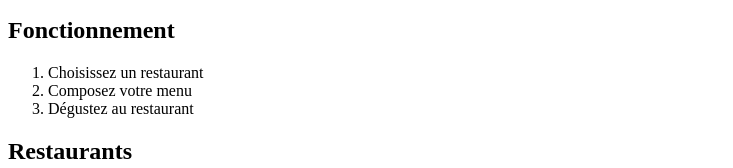
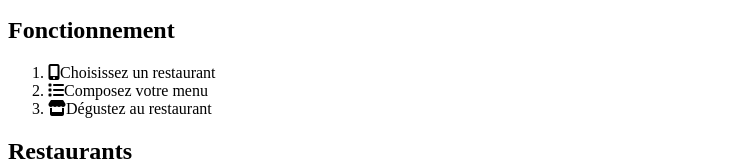
Before and after one commit to Arthurcrb/ohmyfood, a plain HTML site: page index.html in a window 1280 px wide. Shown: the part 252-420 px from the top of the page, without its empty margins (0-733 px from the left). Drawn offline with Linux system fonts and the light colour scheme.

Commit message:
add icons in list

```diff
--- a/index.html
+++ b/index.html
@@ -28,9 +28,9 @@
         <section>
             <h2>Fonctionnement</h2>
             <ol>
-                <li>Choisissez un restaurant</li>
-                <li>Composez votre menu</li>
-                <li>Dégustez au restaurant</li>
+                <li><i class="fas fa-mobile-alt"></i>Choisissez un restaurant</li>
+                <li><i class="fas fa-list"></i>Composez votre menu</li>
+                <li><i class="fas fa-store"></i>Dégustez au restaurant</li>
             </ol>
         </section>
         <section>
```
